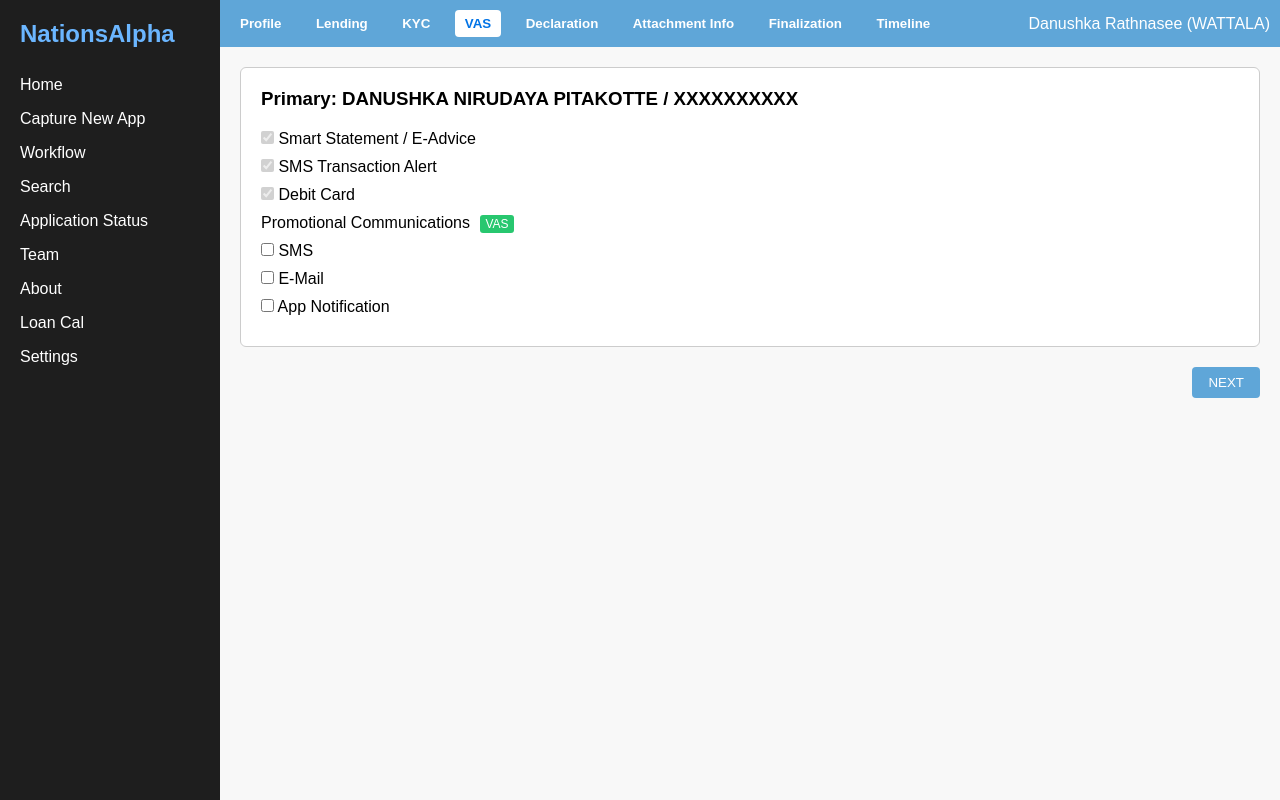
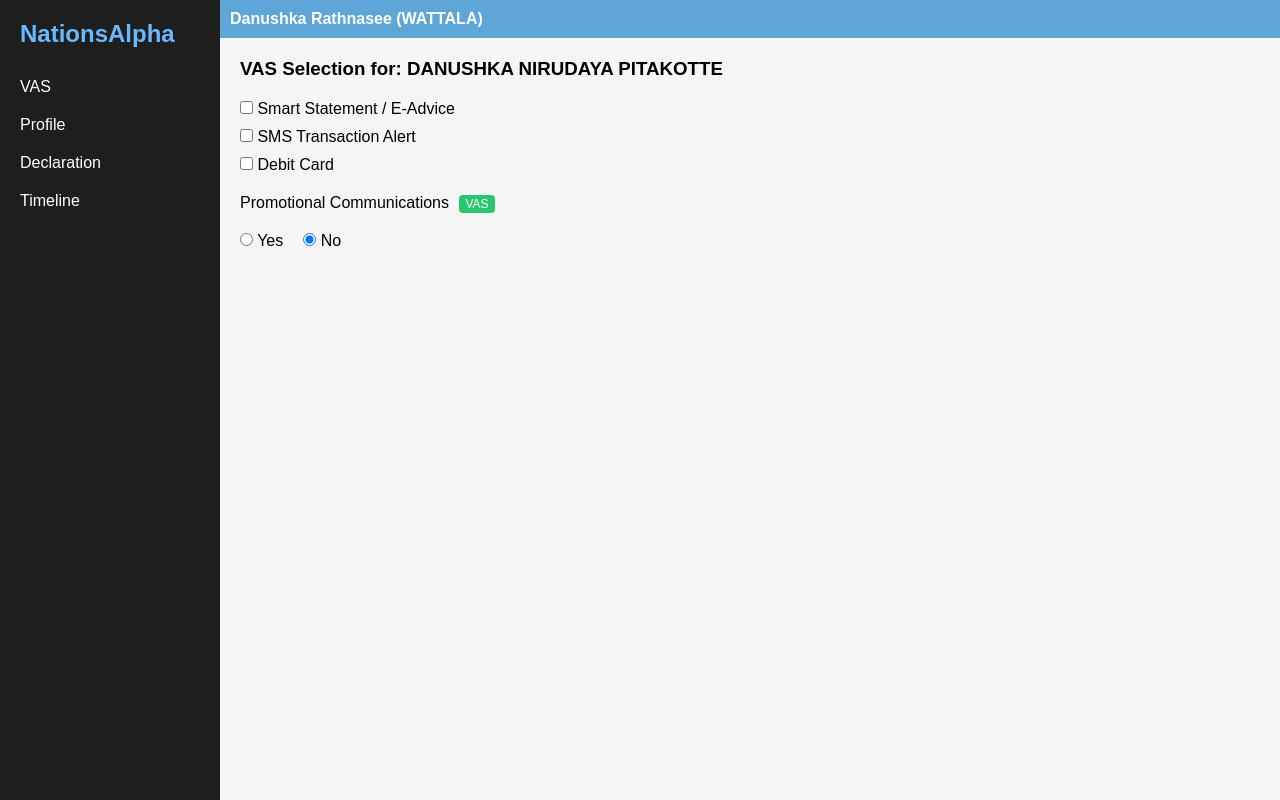
Before and after one commit to Danushkapitakotte/Nations-ALPHA, a plain HTML site: page index.html in a window 1280 px wide. Drawn offline with Linux system fonts and the light colour scheme.

Commit message:
Add files via upload

```diff
--- a/index.html
+++ b/index.html
@@ -3,7 +3,7 @@
 <head>
   <meta charset="UTF-8" />
   <meta name="viewport" content="width=device-width, initial-scale=1.0" />
-  <title>VAS Form</title>
+  <title>VAS Web</title>
   <link rel="stylesheet" href="style.css" />
 </head>
 <body>
@@ -11,55 +11,39 @@
     <aside class="sidebar">
       <h2>NationsAlpha</h2>
       <ul>
-        <li>Home</li>
-        <li>Capture New App</li>
-        <li>Workflow</li>
-        <li>Search</li>
-        <li>Application Status</li>
-        <li>Team</li>
-        <li>About</li>
-        <li>Loan Cal</li>
-        <li>Settings</li>
+        <li onclick="navigate('vas')">VAS</li>
+        <li onclick="navigate('profile')">Profile</li>
+        <li onclick="navigate('declaration')">Declaration</li>
+        <li onclick="navigate('timeline')">Timeline</li>
+        <!-- Add more navs as needed -->
       </ul>
     </aside>
 
     <main class="main">
       <header class="topbar">
-        <div class="tabs">
-          <button>Profile</button>
-          <button>Lending</button>
-          <button>KYC</button>
-          <button class="active">VAS</button>
-          <button>Declaration</button>
-          <button>Attachment Info</button>
-          <button>Finalization</button>
-          <button>Timeline</button>
-        </div>
         <div class="user-info">
-          <span>Danushka Rathnasee (WATTALA)</span>
+          Danushka Rathnasee (WATTALA)
         </div>
       </header>
 
-      <section class="form-box">
-        <h3>Primary: DANUSHKA NIRUDAYA PITAKOTTE / XXXXXXXXXX</h3>
+      <!-- VAS Page -->
+      <section id="vas" class="content-page active">
+        <h3>VAS Selection for: DANUSHKA NIRUDAYA PITAKOTTE</h3>
         <form>
-          <label><input type="checkbox" checked disabled /> Smart Statement / E-Advice</label>
-          <label><input type="checkbox" checked disabled /> SMS Transaction Alert</label>
-          <label><input type="checkbox" checked disabled /> Debit Card</label>
+          <label><input type="checkbox" /> Smart Statement / E-Advice</label>
+          <label><input type="checkbox" /> SMS Transaction Alert</label>
+          <label><input type="checkbox" /> Debit Card</label>
 
           <div class="promo-section">
             <span>Promotional Communications <span class="vas-tag">VAS</span></span>
-            <label><input type="checkbox" /> SMS</label>
-            <label><input type="checkbox" /> E-Mail</label>
-            <label><input type="checkbox" /> App Notification</label>
-          </div>
-        </form>
-      </section>
-
-      <div class="bottom-button">
-        <button class="next-btn">NEXT</button>
-      </div>
-    </main>
-  </div>
-</body>
-</html>
+            <div class="toggle-row">
+              <label>
+                <input type="radio" name="promoToggle" value="yes" onclick="togglePromo(true)" />
+                Yes
+              </label>
+              <label>
+                <input type="radio" name="promoToggle" value="no" onclick="togglePromo(false)" checked />
+                No
+              </label>
+            </div>
+            <div id="promo-options" style="display: none;">
--- a/style.css
+++ b/style.css
@@ -6,7 +6,7 @@
 
 body {
   font-family: Arial, sans-serif;
-  background-color: #f8f8f8;
+  background-color: #f5f5f5;
 }
 
 .app-container {
@@ -24,7 +24,7 @@ body {
 
 .sidebar h2 {
   margin-bottom: 20px;
-  color: #6bb6ff;
+  color: #69b9ff;
 }
 
 .sidebar ul {
@@ -32,8 +32,13 @@ body {
 }
 
 .sidebar ul li {
-  padding: 8px 0;
+  padding: 10px 0;
   cursor: pointer;
+  color: white;
+}
+
+.sidebar ul li:hover {
+  background-color: #333;
 }
 
 /* Main Content */
@@ -43,70 +48,63 @@ body {
   flex-direction: column;
 }
 
-/* Top Navigation Tabs */
+/* Header */
 .topbar {
   background-color: #5fa6d8;
   color: white;
   padding: 10px;
-  display: flex;
-  justify-content: space-between;
-  align-items: center;
-}
-
-.tabs button {
-  background: none;
-  border: none;
-  color: white;
-  margin-right: 10px;
-  padding: 6px 10px;
-  cursor: pointer;
   font-weight: bold;
 }
 
-.tabs .active {
-  background-color: white;
-  color: #0073e6;
-  border-radius: 4px;
+/* Page Sections */
+.content-page {
+  display: none;
+  padding: 20px;
 }
 
-/* Form Box */
-.form-box {
-  background-color: white;
-  border: 1px solid #ccc;
-  margin: 20px;
-  padding: 20px;
-  border-radius: 6px;
+.content-page.active {
+  display: block;
 }
 
-.form-box h3 {
+h3 {
   margin-bottom: 20px;
 }
 
-.form-box label {
+form label {
   display: block;
   margin: 10px 0;
   font-size: 16px;
 }
 
-/* Promotional Section */
+/* Promo Section */
 .promo-section {
-  margin-top: 10px;
+  margin-top: 20px;
 }
 
 .vas-tag {
   background-color: #28c76f;
   color: white;
-  padding: 2px 5px;
-  border-radius: 3px;
+  padding: 2px 6px;
+  border-radius: 4px;
+  font-size: 12px;
   margin-left: 6px;
-  font-size: 12px;
 }
 
-/* Bottom Button */
+.toggle-row {
+  margin-top: 10px;
+  display: flex;
+  gap: 20px;
+}
+
+#promo-options {
+  margin-top: 10px;
+  padding-left: 10px;
+}
+
+/* Button */
 .bottom-button {
-  display: flex;
-  justify-content: flex-end;
-  padding: 0 20px 20px 0;
+  margin-top: 20px;
+  text-align: right;
 }
 
 .next-btn {
```
Also changed, not shown: script.js (added, +12 -0 lines).
